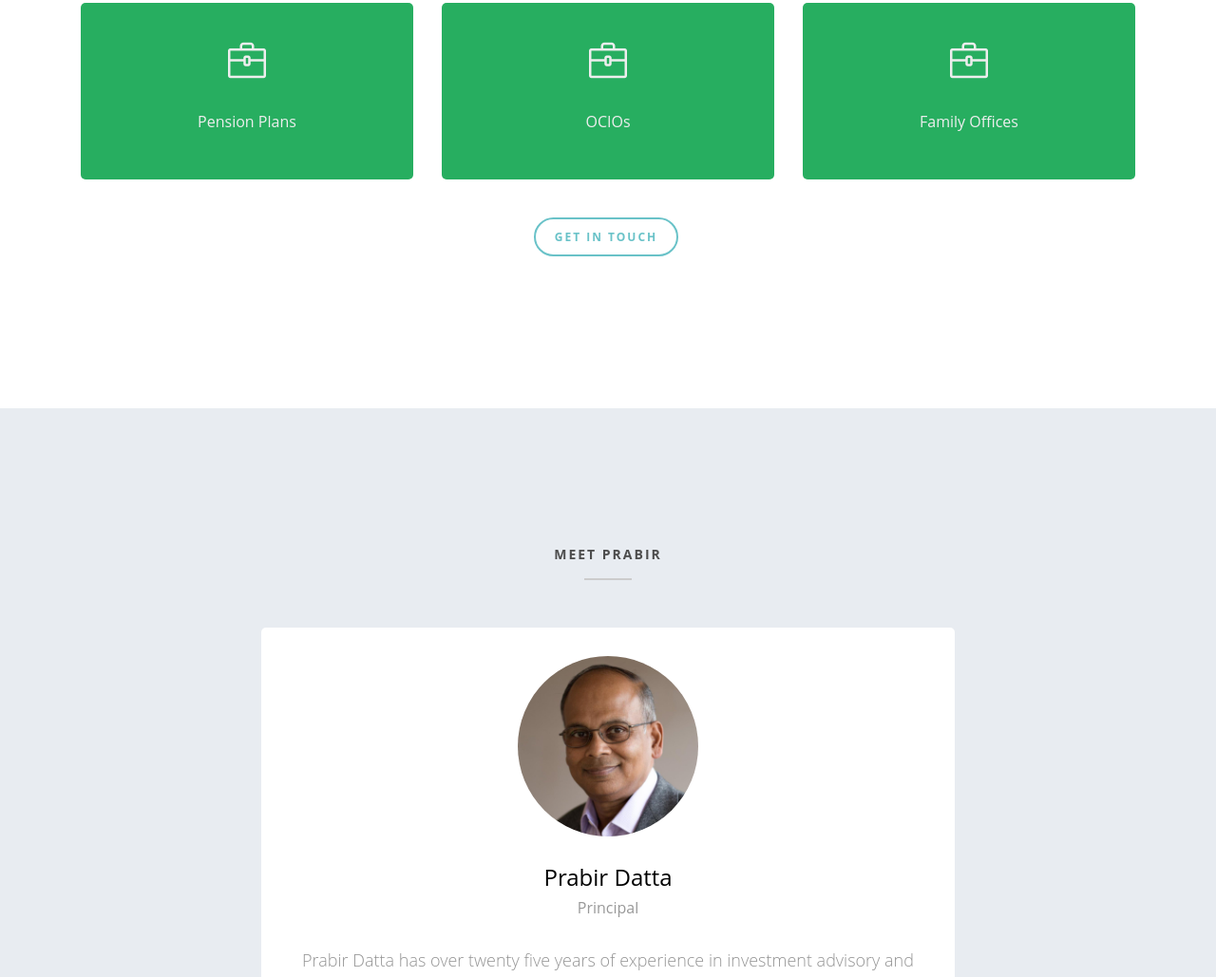
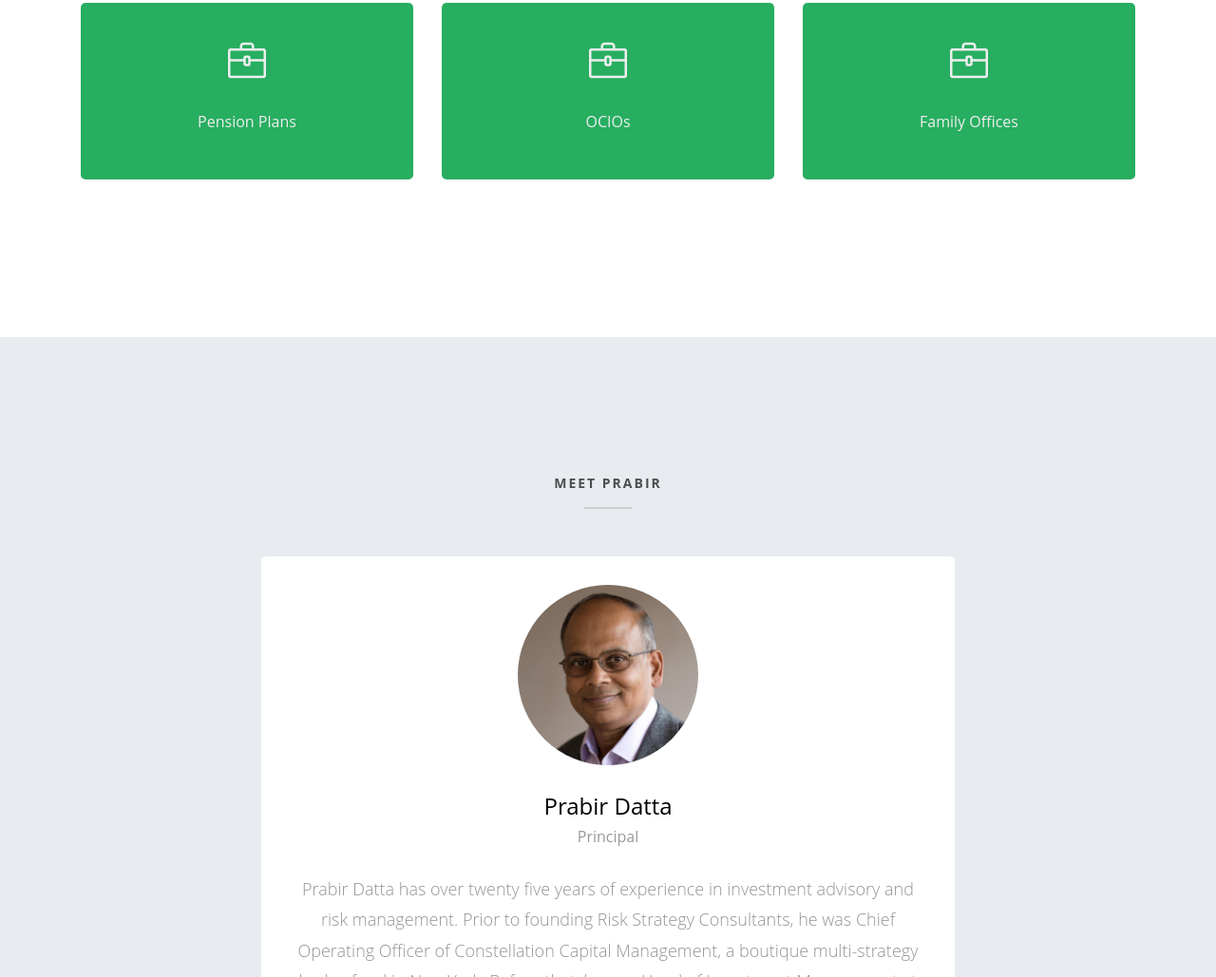
Before and after one commit to pdatta10/pdatta10.github.io, a plain HTML site: page index.html in a window 1280 px wide. Shown: the part 2064-3093 px from the top of the page at 95% size. Drawn offline with Linux system fonts and the light colour scheme; some packages are replaced by stand-ins of ours; a script that the page names is missing; files whose address does not match are found by name.

Commit message:
Update index.html

```diff
--- a/index.html
+++ b/index.html
@@ -253,9 +253,9 @@
 						</div>
 					</div>
 
-					<div class="col-md-12 text-center">
+<!-- 					<div class="col-md-12 text-center">
 						<p><a href="#" class="btn btn-primary btn-outline contact-button">Get In Touch</a></p>
-					</div>
+					</div> -->
 				</div>
 			</div>
 
```
